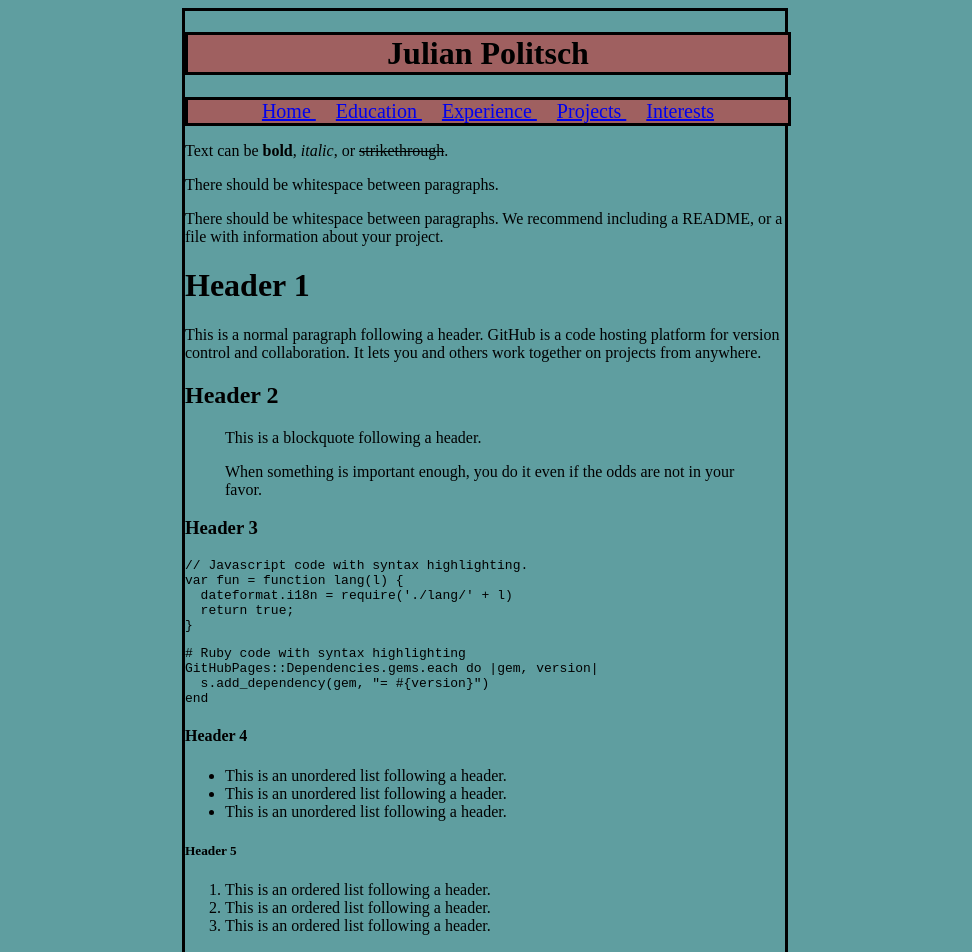
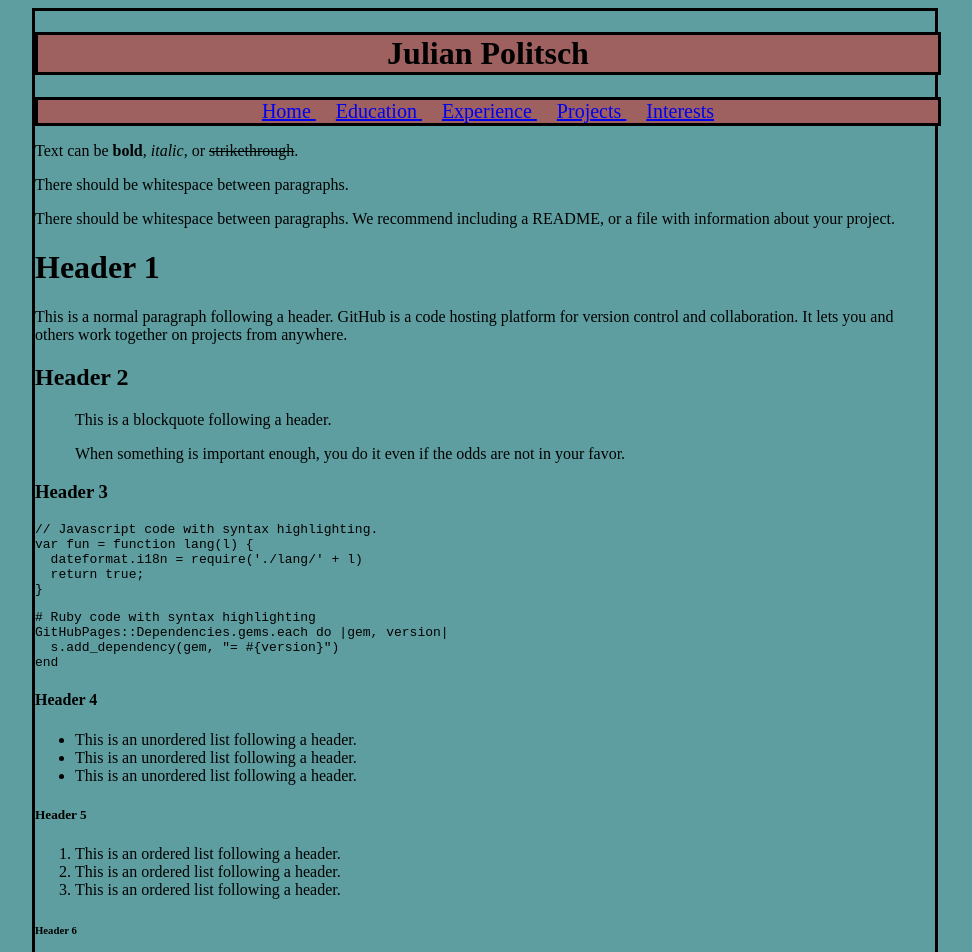
Before and after one commit to jepolitsch/jepolitsch.github.io, a Jekyll site: the page built from index.md, in a window 1280 px wide. Shown: the top 952 px of the page, without its empty margins (155-1127 px from the left). Built offline with Jekyll 4.4.1, drawn with Linux system fonts in a browser that asks for light colours.

Commit message:
Update alt.html

```diff
--- a/_layouts/alt.html
+++ b/_layouts/alt.html
@@ -10,7 +10,7 @@
       .center {
        text-align: center;
        border: 3px solid black;
-       width: 600px;
+       width: 900px;
        margin-left: auto;
        margin-right: auto;
         }
@@ -19,7 +19,7 @@
        margin-left: auto;
        margin-right: auto;
        border: 3px solid black;
-       width: 600px;
+       width: 900px;
         }
 
             nav {
```
